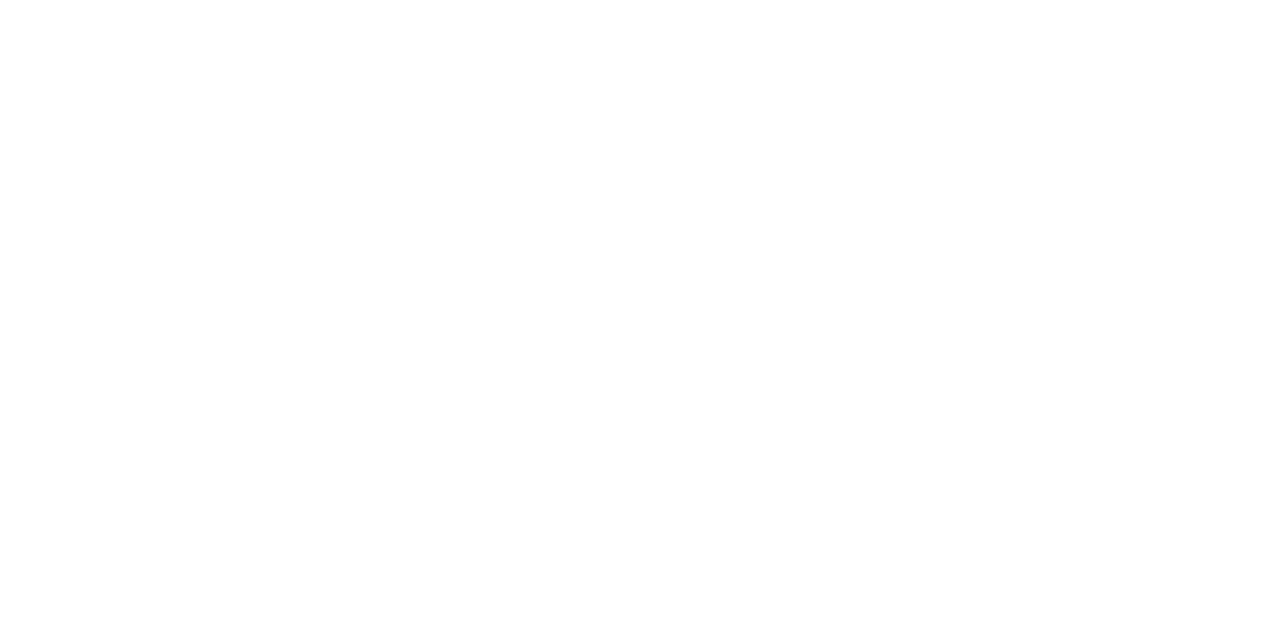
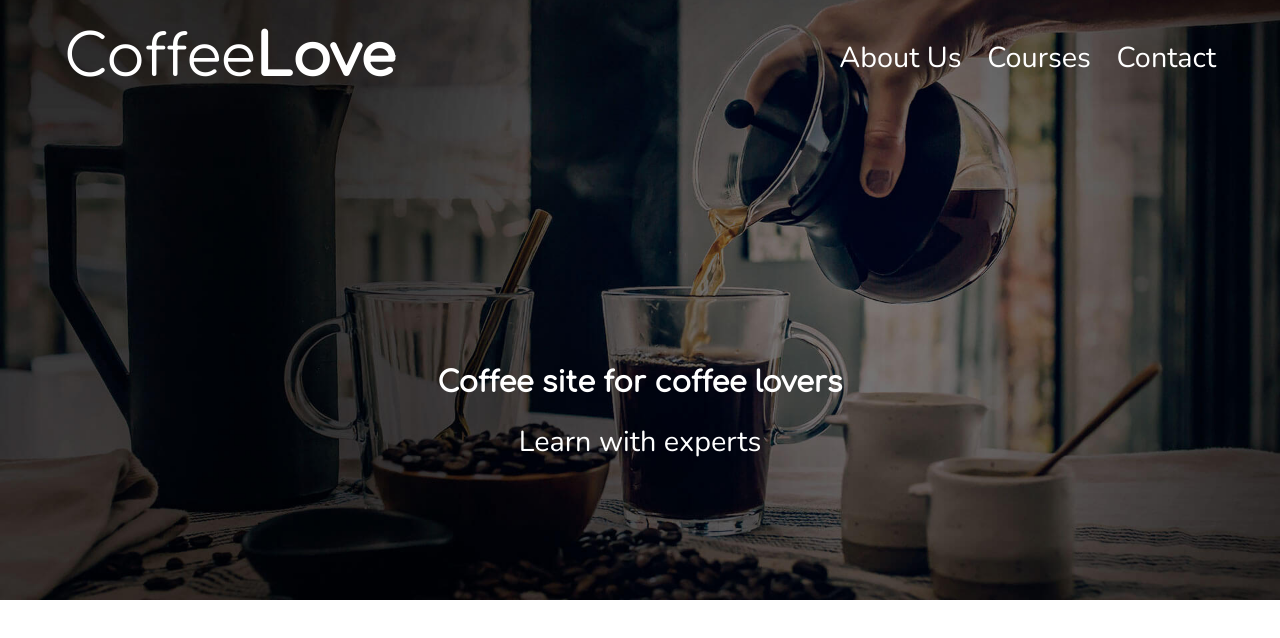
Before and after one commit to Ssilvaa98/Coffee-Blog, a plain HTML site: page Index.html in a window 1280 px wide. Drawn offline with nearby package versions, Linux system fonts and the light colour scheme.

Commit message:
Adding navs, links, texts, and more css.

```diff
--- a/CSS/Stylesheet.css
+++ b/CSS/Stylesheet.css
@@ -67,3 +67,64 @@ img {
 .text-center {
     text-align: center;
 }
+
+/** header **/
+.header {
+    background-image: url(../img/banner.jpg);
+    height: 600px;
+    background-size: cover;
+    background-repeat: no-repeat;
+    background-position: center center;
+}
+
+.header__text {
+    text-align: center;
+    color: var(--white);
+    margin-top: 5rem;
+}
+
+@media (min-width: 768px) {
+    .header__text {
+        margin-top: 15rem;
+    }
+}
+
+.no-margin {
+    font-size: 1.8rem;
+    width: 100%;
+}
+/** Bar & Navigation **/
+@media (min-width: 768px) {
+    .bar {
+        display: flex;
+        justify-content: space-between;
+        align-items: center;
+    }
+}
+
+.logo {
+    color: var(--white);
+}
+
+.logo__name {
+    font-weight: normal;
+    font-size: 3.6rem;
+}
+
+.logo__bold {
+    font-weight: bold;
+}
+
+@media (min-width: 768px) {
+    .navigation {
+        display: flex;
+        gap: 1.6rem;
+    }
+}
+
+.Navigation__link {
+    display: block;
+    text-align: center;
+    font-size: 1.8rem;
+    color: var(--white);
+}
--- a/Index.html
+++ b/Index.html
@@ -12,6 +12,27 @@
     <link rel="stylesheet" href="CSS/Stylesheet.css">
 </head>
 <body>
+    <header class="header">
 
+        <div class="container">
+            <div class="bar">
+                <a class="logo" href="Index.html">
+                    <h1 class="logo__name no-margin text-center">Coffee<span class="logo__bold">Love</span></h1>
+                </a>
+
+                <nav class="navigation">
+                    <a class="Navigation__link" href="AboutUs.html">About Us</a>
+                    <a class="Navigation__link" href="Courses.html">Courses</a>
+                    <a class="Navigation__link" href="Contact.html">Contact</a>
+                </nav>
+            </div>
+        </div>
+
+        <div class="header__text">
+            <h2 class="no-margin">Coffee site for coffee lovers</h2>
+            <p class="no-margin">Learn with experts</p>
+        </div>
+
+    </header>
 </body>
 </html>
```
Also changed, not shown: CSS/Normalize.css.
